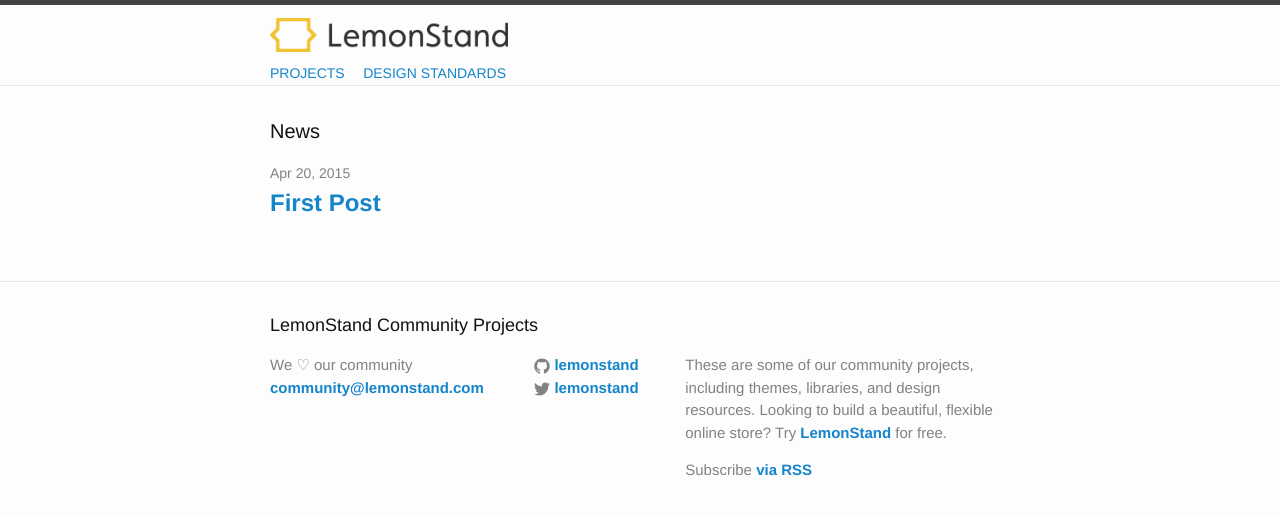
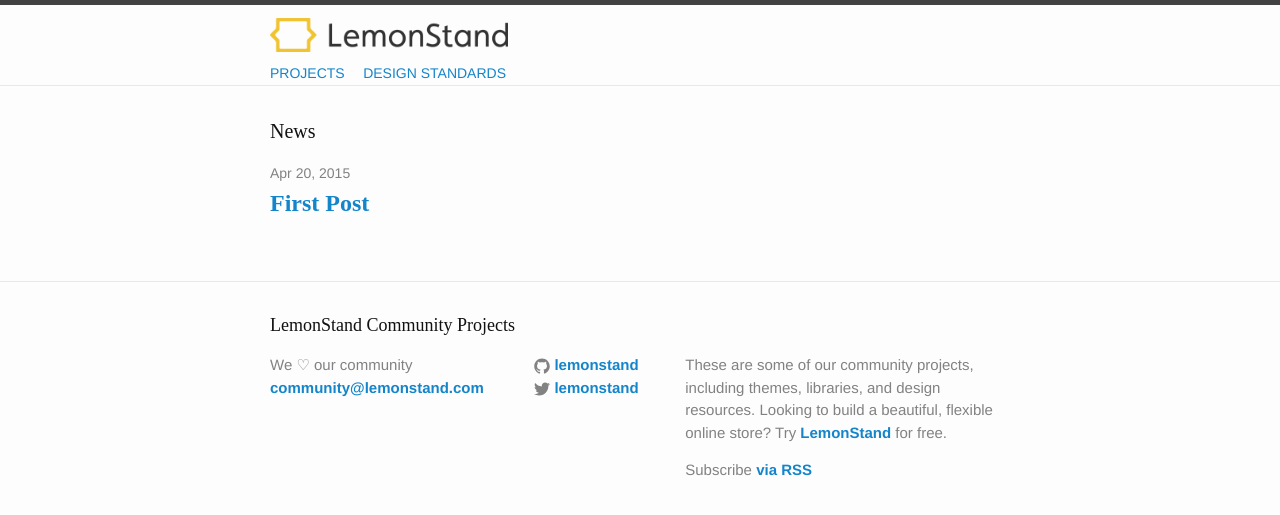
Before and after one commit to lemonstand/lemonstand.github.com, a Jekyll site: the page built from index.html, in a window 1280 px wide. Shown: the top 515 px of the page. Built offline with Jekyll 4.4.1, drawn with Linux system fonts in a browser that asks for light colours; nearby versions of some CDN libraries.

Commit message:
Some basic heading styles.

```diff
--- a/_sass/_lemonstand.scss
+++ b/_sass/_lemonstand.scss
@@ -1,6 +1,11 @@
 $lemonBlue: #1485ca;
 
 $textDark: #343433;
+
+h1, h2, h3, h4, h5 {
+	font-family: "proxima-nova";
+}
+
 
 header {
 	a.site-title {
@@ -89,6 +94,18 @@
 	}
 }
 
+div.examples {
+	div.type-examples {
+		width: 45%;
+		float: left;
+		border: 1px solid #444;
+		height: 350px;
+
+		margin: 2%;
+	}
+
+}
+
 $previewSize: 150px;
 
 div.guidelines {
```
